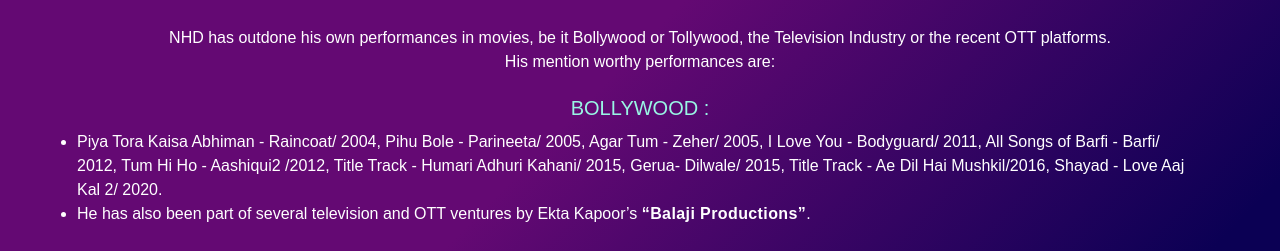
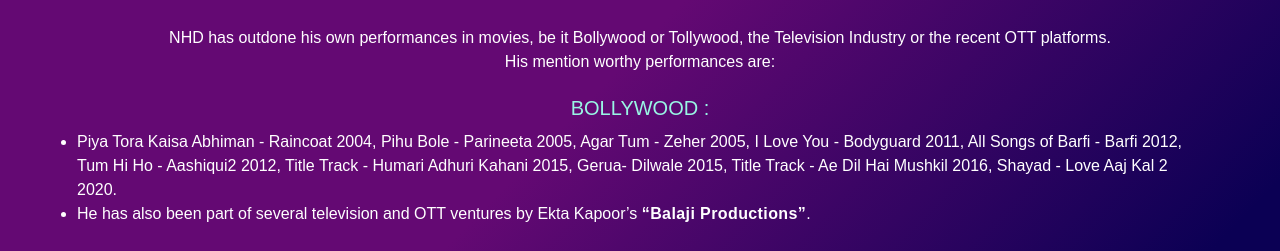
Before and after one commit to NHD-Production/NHD-Web, a Next.js app: page /about in a window 1280 px wide. Shown: the part 2466-2717 px from the top of the page. Built offline with nearby package versions, Linux system fonts and the light colour scheme.

Commit message:
/removed: there was some / that was removed in about page

```diff
--- a/src/components/About_humtoo.jsx
+++ b/src/components/About_humtoo.jsx
@@ -116,7 +116,7 @@ function About_humtoo() {
               <ul className='list-none text-xl text-teal-200 flex flex-col justify-center items-center  gap-2 mt-5'>
                 <li> BOLLYWOOD :</li>
                 <ul className='list-disc text-white text-base'>
-                  <li>Piya Tora Kaisa Abhiman -  Raincoat/ 2004, Pihu Bole - Parineeta/ 2005, Agar Tum - Zeher/ 2005, I Love You - Bodyguard/ 2011, All Songs of Barfi - Barfi/ 2012, Tum Hi Ho -  Aashiqui2 /2012, Title Track - Humari Adhuri Kahani/ 2015, Gerua- Dilwale/ 2015, Title Track - Ae Dil Hai Mushkil/2016, Shayad - Love Aaj Kal 2/ 2020.</li>
+                  <li>Piya Tora Kaisa Abhiman -  Raincoat 2004, Pihu Bole - Parineeta 2005, Agar Tum - Zeher 2005, I Love You - Bodyguard 2011, All Songs of Barfi - Barfi 2012, Tum Hi Ho -  Aashiqui2 2012, Title Track - Humari Adhuri Kahani 2015, Gerua- Dilwale 2015, Title Track - Ae Dil Hai Mushkil 2016, Shayad - Love Aaj Kal 2 2020.</li>
                   <li>He has also been part of several television and OTT ventures by Ekta Kapoor’s <span className='font-semibold tracking-wide'>“Balaji Productions”</span>.
                   </li>
                 </ul>
```
